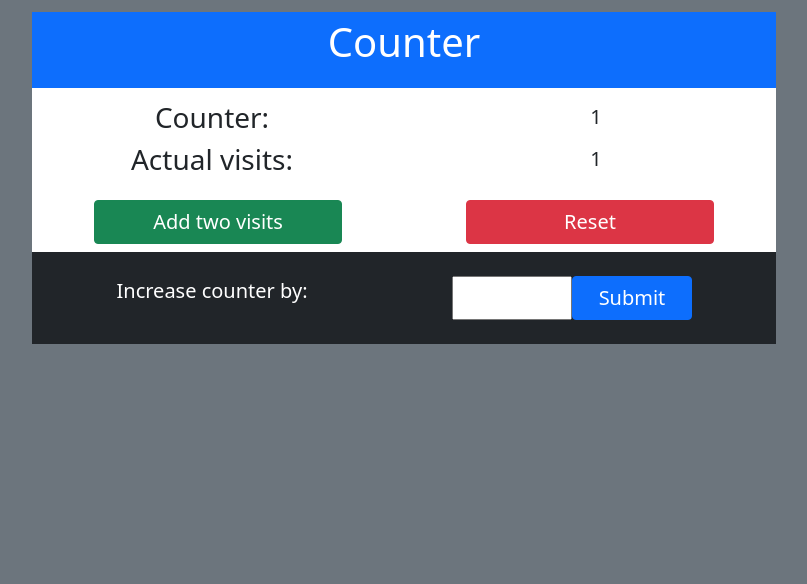
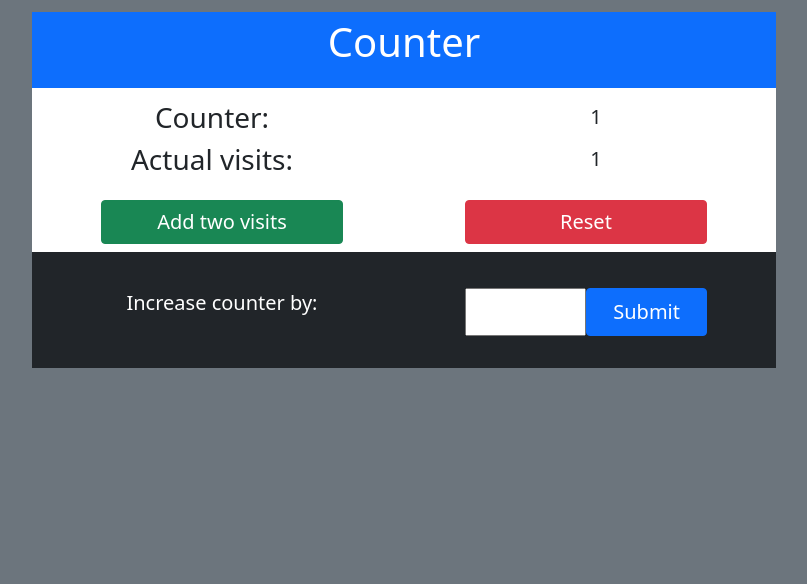
Before and after one commit to ruizqa/counter, a Flask app: page / in a window 1280 px wide. Shown: the part 132-716 px from the top of the page, without its empty margins (236-1043 px from the left). Run offline with Flask 2, Linux system fonts and the light colour scheme.

Commit message:
updated margins and paddings

```diff
--- a/templates/index.html
+++ b/templates/index.html
@@ -33,15 +33,15 @@
                         </div>
 
                     </div>
-                    <div class="row g-1 bg-white m-auto py-2 px-0">
+                    <div class="row g-1 bg-white m-auto p-2">
                         <a class="fs-5 col-lg-4 offset-lg-1 btn btn-success" href = "/add2">Add two visits </a>
                         <a class="fs-5 col-lg-4 offset-lg-2 btn btn-danger" href = "/destroy">Reset</a>
                     </div>
                     <div class="row bg-dark m-auto py-4">
-                        <form action='/checkout' method='post' class="row">
+                        <form action='/checkout' method='post' class="row p-2 g-1 m-auto">
                             <label for="name" class="fs-5 col-lg-4 offset-lg-1 text-white">Increase counter by:</label>
                             <input type="number" name="number" class="fs-5 col-lg-2 offset-lg-2">
-                            <input type="submit" class="btn btn-primary fs-5 col-lg-2">
+                            <input type="submit" class="btn btn-primary fs-5 col-lg-2 p-2">
                         </form>
                     </div>
                 </div>
```
